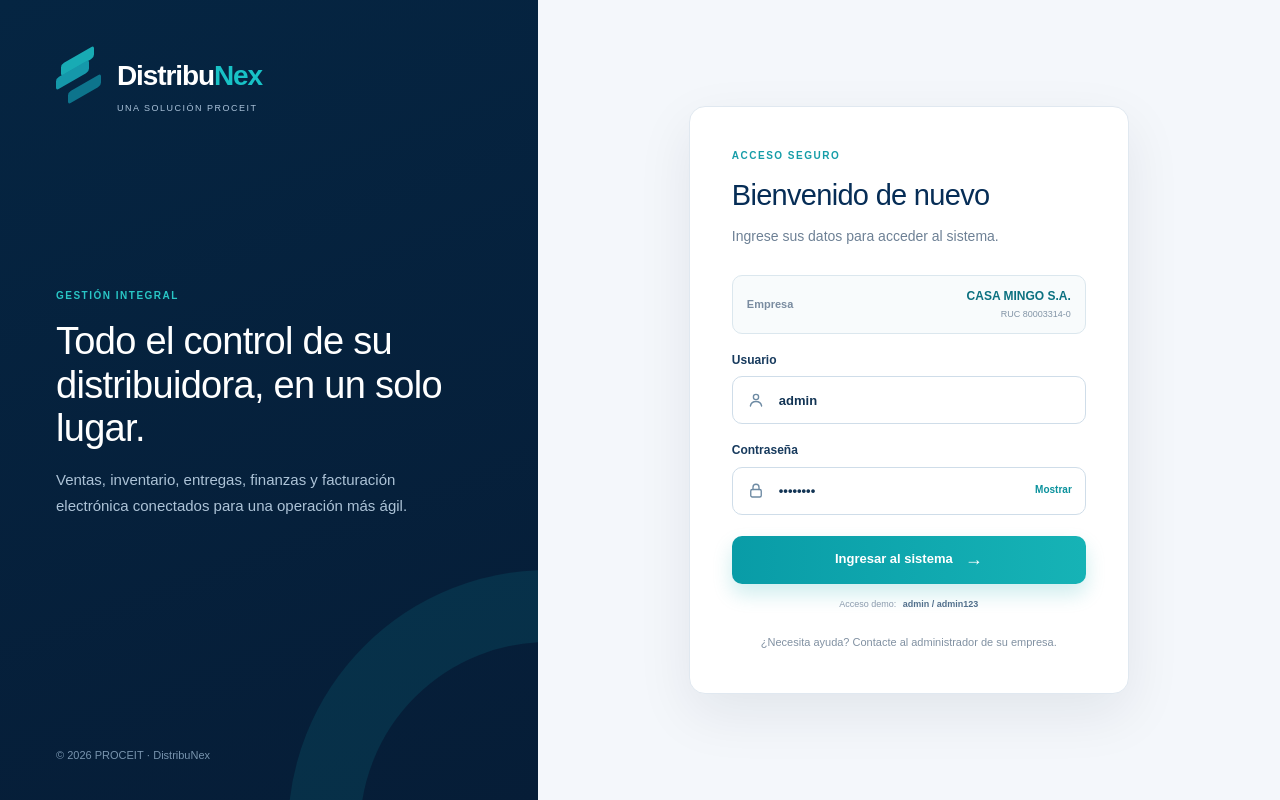
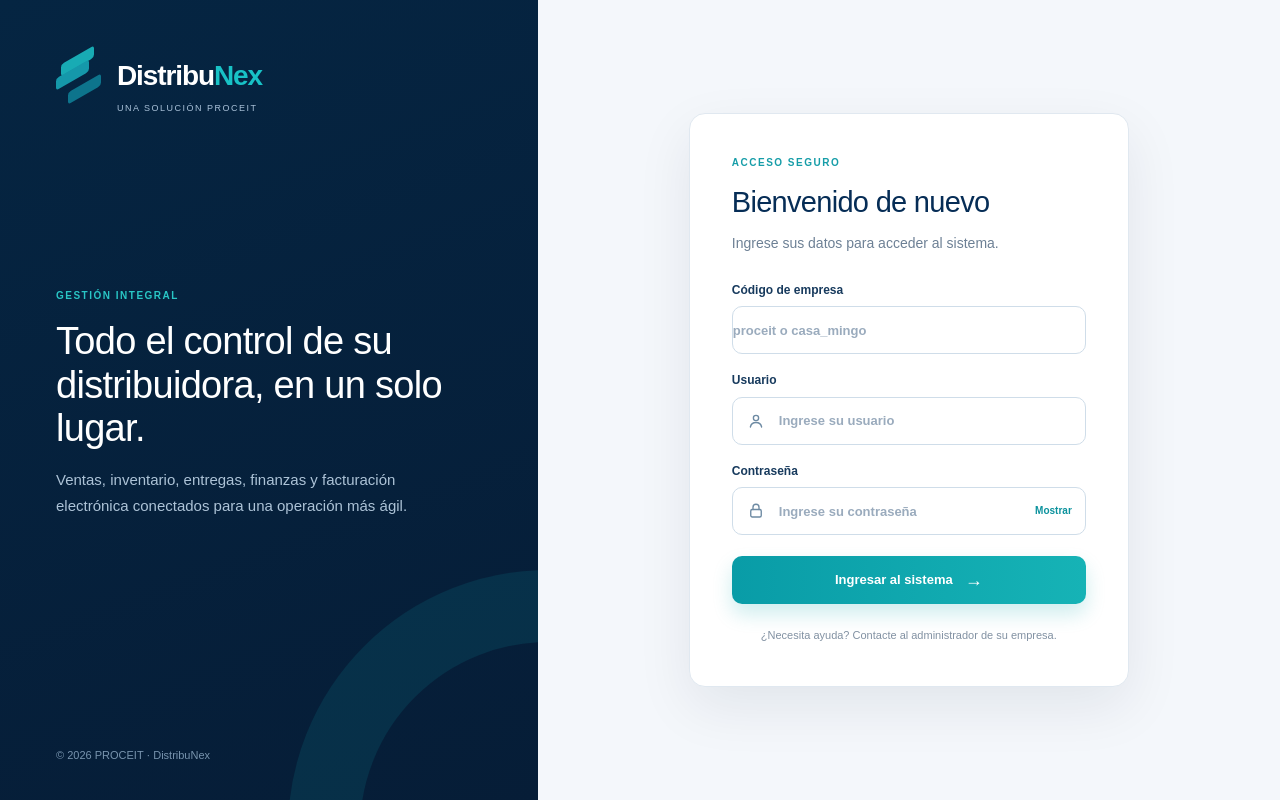
Before and after one commit to proceit-tech/distribuidora, a Next.js app: page /login in a window 1280 px wide. Built offline with nearby package versions, Linux system fonts and the light colour scheme; no server answers.

Commit message:
feat(auth): login multiempresa sin credenciales precargadas ni CASA MINGO fija

```diff
--- a/components/auth/login-form.tsx
+++ b/components/auth/login-form.tsx
@@ -4,8 +4,6 @@ import { FormEvent, useState } from "react";
 import { useRouter } from "next/navigation";
 
 import styles from "./login-form.module.css";
-
-const DEMO_COMPANY_CODE = "CASA_MINGO";
 
 function UserIcon() {
   return (
@@ -27,8 +25,9 @@ function LockIcon() {
 
 export function LoginForm() {
   const router = useRouter();
-  const [usuario, setUsuario] = useState("admin");
-  const [contrasena, setContrasena] = useState("admin123");
+  const [empresa, setEmpresa] = useState("");
+  const [usuario, setUsuario] = useState("");
+  const [contrasena, setContrasena] = useState("");
   const [mostrarContrasena, setMostrarContrasena] = useState(false);
   const [error, setError] = useState("");
   const [loading, setLoading] = useState(false);
@@ -45,7 +44,7 @@ export function LoginForm() {
           "Content-Type": "application/json",
         },
         body: JSON.stringify({
-          empresa: DEMO_COMPANY_CODE,
+          empresa: empresa.trim().toLowerCase(),
           usuario,
           contrasena,
         }),
@@ -69,14 +68,12 @@ export function LoginForm() {
 
   return (
     <form className={styles.form} onSubmit={submit}>
-      <div className={styles.company}>
-        <span>Empresa</span>
-
-        <div>
-          <strong>CASA MINGO S.A.</strong>
-          <small>RUC 80003314-0</small>
+      <label className={styles.field}>
+        <span>Código de empresa</span>
+        <div className={styles.inputWrap}>
+          <input value={empresa} onChange={(event) => setEmpresa(event.target.value)} autoComplete="organization" placeholder="proceit o casa_mingo" maxLength={30} required />
         </div>
-      </div>
+      </label>
 
       <label className={styles.field}>
         <span>Usuario</span>
@@ -135,10 +132,6 @@ export function LoginForm() {
         {loading ? "Ingresando…" : "Ingresar al sistema"}
         {!loading ? <span aria-hidden="true">→</span> : null}
       </button>
-
-      <p className={styles.demoHint}>
-        Acceso demo: <strong>admin / admin123</strong>
-      </p>
     </form>
   );
 }
```
